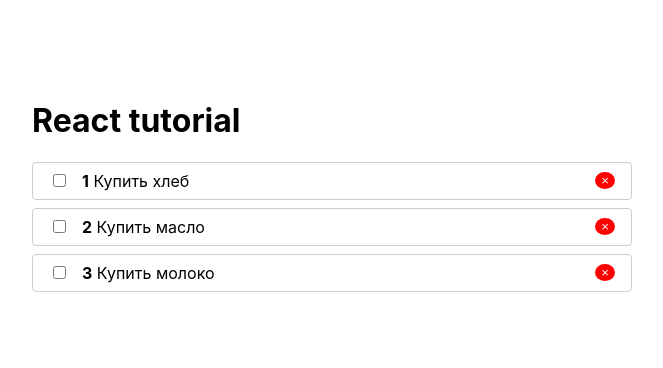
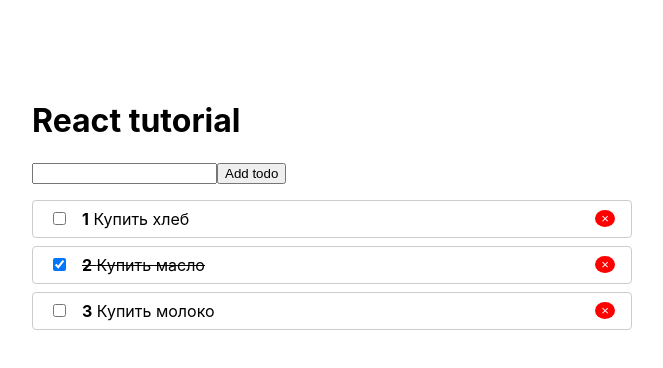
Before and after one commit to BaurMus/ReactJs2020, a React (Create React App) app: page / in a window 1280 px wide. Shown: the top 368 px of the page, without its empty margins (308-971 px from the left). Built offline with nearby package versions, Linux system fonts and the light colour scheme.

Commit message:
create context and append Todo input form

```diff
--- a/src/App.js
+++ b/src/App.js
@@ -1,19 +1,55 @@
 import React from 'react';
 import TodoList from './Todo/TodoList';
+import Context from './context'
+import AddTodo from './Todo/AddTodo';
 
 function App() {
-  const todos = [
+  const [todos, setTodos] = React.useState([
     {id: 1, completed: false, title: 'Купить хлеб'},
-    {id: 2, completed: false, title: 'Купить масло'},
+    {id: 2, completed: true, title: 'Купить масло'},
     {id: 3, completed: false, title: 'Купить молоко'},
-  ]
+  ]);
+
+  function toggleTodo(id) {
+    setTodos(
+      todos.map(todo => {
+        if (todo.id === id) {
+          todo.completed = !todo.completed;
+        }
+
+        return todo;
+      })
+    );
+  }
+
+  function removeTodo(id) {
+    setTodos(todos.filter(todo => todo.id !== id));
+  }
+
+  function addTodo(title) {
+    setTodos(
+      todos.concat([
+        {
+          title,
+          id: Date.now(),
+          completed: false
+        }
+      ])
+    );
+  }
 
   return (
-    <div className='wrapper'>
-      <h1>React tutorial</h1>
-
-      <TodoList todos={todos}/>
-    </div>
+    <Context.Provider value={{removeTodo: removeTodo}}>
+      <div className='wrapper'>
+        <h1>React tutorial</h1>
+        <AddTodo onCreate={addTodo}/>
+        {todos.length ? (
+          <TodoList todos={todos} onToggle={toggleTodo}/>
+        ) : (
+          <p>No todos!</p>
+        )}
+      </div>
+    </Context.Provider>
   );
 }
 
--- /dev/null
+++ b/src/Todo/AddTodo.js
@@ -0,0 +1,28 @@
+import React, { useState } from "react";
+import PropTypes from 'prop-types';
+
+function AddTodo({onCreate}) {
+  const [value, setValue] = useState('');
+
+  function submitHandler(event) {
+    event.preventDefault();
+
+    if (value.trim()) {
+      onCreate(value);
+      setValue('');
+    }
+  }
+
+  return (
+    <form style={{marginBottom: '1rem'}} onSubmit={submitHandler}>
+      <input value={value} onChange={event => setValue(event.target.value)}/>
+      <button type="submit">Add todo</button>
+    </form>
+  )
+}
+
+AddTodo.propTypes = {
+  onCreate: PropTypes.func.isRequired
+}
+
+export default AddTodo;
--- a/src/Todo/TodoItem.js
+++ b/src/Todo/TodoItem.js
@@ -1,5 +1,6 @@
-import React from 'react';
+import React, {useContext} from 'react';
 import PropTypes from 'prop-types';
+import Context from '../context';
 
 const styles = {
   li: {
@@ -16,28 +17,38 @@ const styles = {
   }
 };
 
-function TodoItem({todo, index}) {
+function TodoItem({todo, index, onChange}) {
+  const {removeTodo} = useContext(Context);
+
+  const classes = [];
+
+  if (todo.completed) {
+    classes.push('done');
+  }
+
   return (
     <li style={styles.li}>
-      <span>
+      <span className={classes.join(' ')}>
         <input
           type="checkbox"
+          checked={todo.completed}
           style={styles.input}
-          onChange={() => console.log(todo.id)}
+          onChange={() => onChange(todo.id)}
         />
         <strong>{index + 1}</strong>
         &nbsp;
         {todo.title}
       </span>
 
-      <button className='rm'>&times;</button>
+      <button className='rm' onClick={removeTodo.bind(null, todo.id)}>&times;</button>
     </li>
   )
 }
 
 TodoItem.propTypes = {
   todo: PropTypes.object.isRequired,
-  index: PropTypes.number
+  index: PropTypes.number,
+  onChange: PropTypes.func.isRequired
 };
 
 export default TodoItem
--- a/src/Todo/TodoList.js
+++ b/src/Todo/TodoList.js
@@ -14,7 +14,14 @@ function TodoList(props) {
   return (
     <ul style={styles.ul}>
       { props.todos.map((todo, index) => {
-          return <TodoItem todo={todo} key={todo.id} index={index} />
+          return (
+            <TodoItem
+              todo={todo}
+              key={todo.id}
+              index={index}
+              onChange={props.onToggle}
+            />
+          )
       }) }
     </ul>
   )
--- /dev/null
+++ b/src/context.js
@@ -0,0 +1,5 @@
+import React from 'react';
+
+const Context = React.createContext();
+
+export default Context;
--- a/src/index.css
+++ b/src/index.css
@@ -24,3 +24,7 @@ code {
   color: #fff;
   border: none;
 }
+
+.done {
+  text-decoration: line-through;
+}
--- a/src/index.js
+++ b/src/index.js
@@ -6,9 +6,9 @@ import reportWebVitals from './reportWebVitals';
 
 const root = ReactDOM.createRoot(document.getElementById('root'));
 root.render(
-  <React.StrictMode>
+
     <App />
-  </React.StrictMode>
+
 );
 
 // If you want to start measuring performance in your app, pass a function
```
